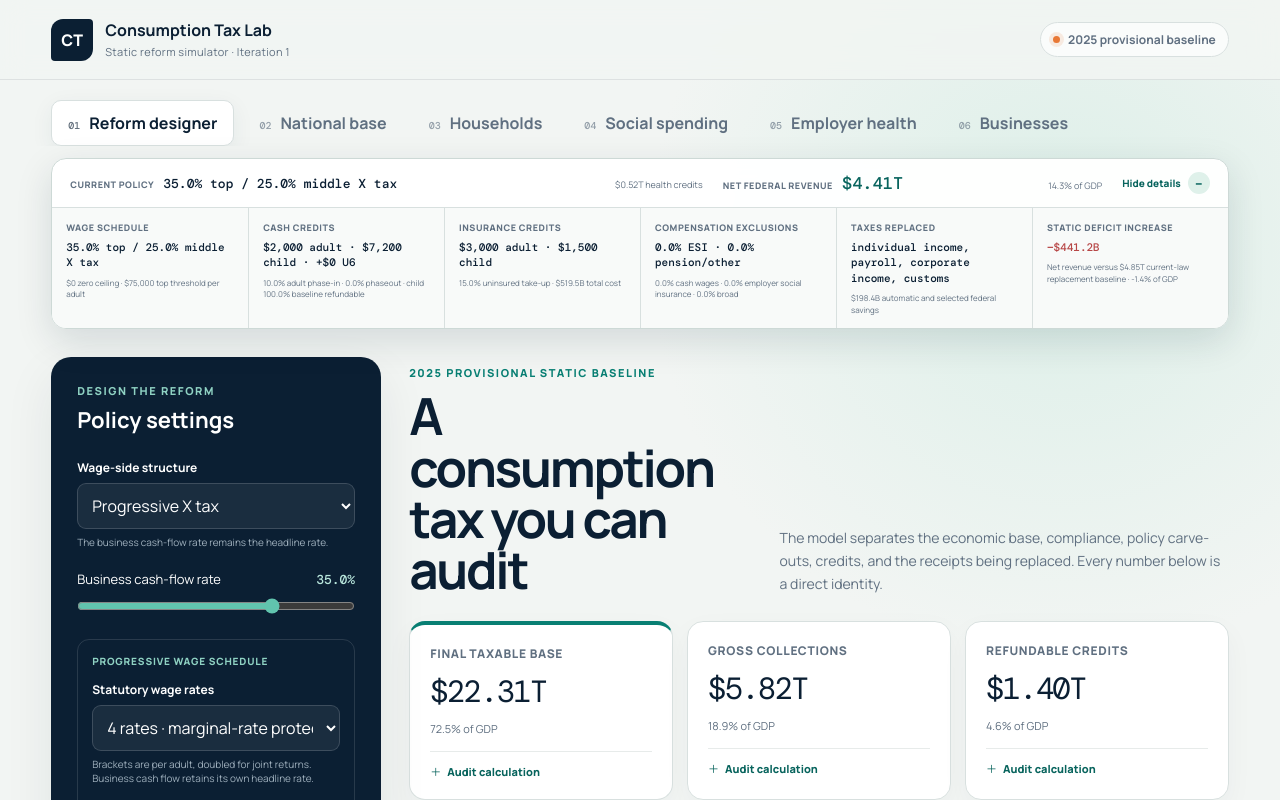
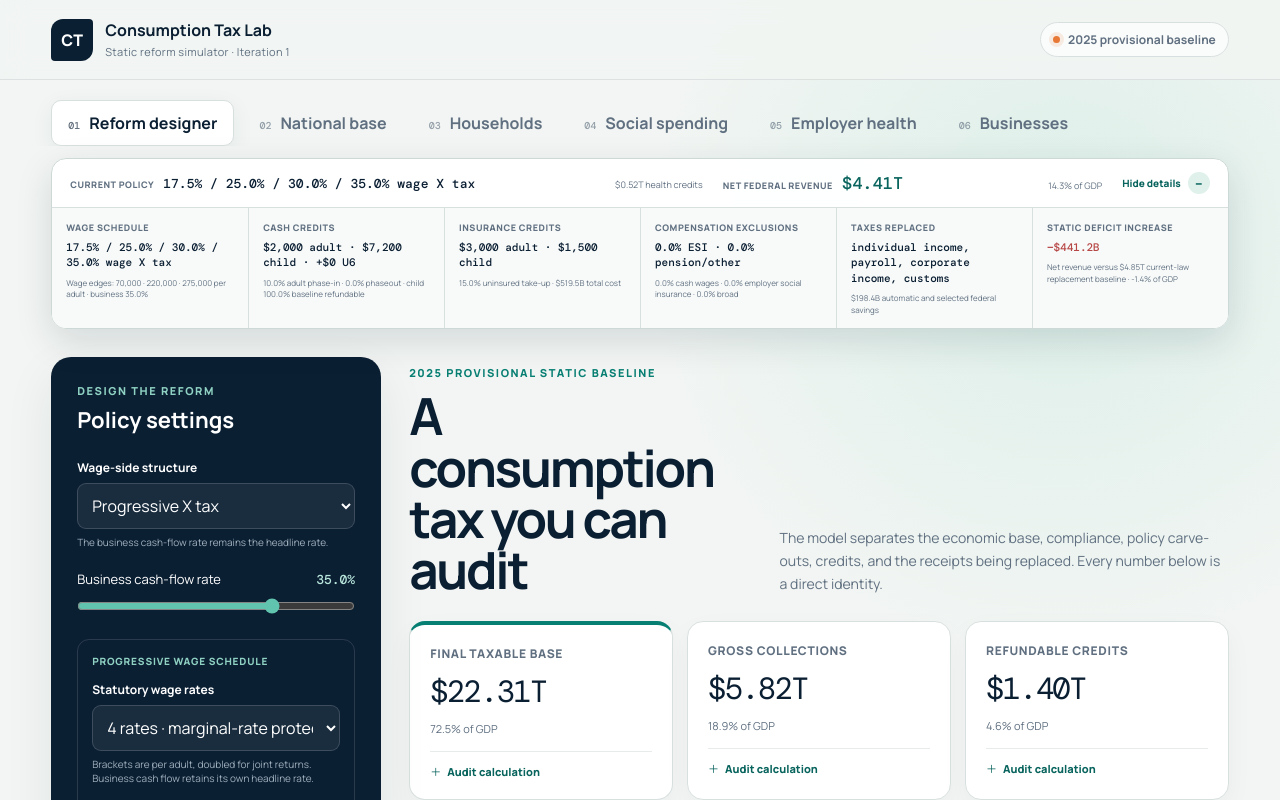
Before and after one commit to pcarlsgaard/tax_reform, a React (Vite) app: page / in a window 1280 px wide. Shown: the top 800 px of the page. Built offline with nearby package versions, Linux system fonts and the light colour scheme.

Commit message:
Summarize flexible wage brackets in compact policy dock

```diff
--- a/src/components/PolicyDock.tsx
+++ b/src/components/PolicyDock.tsx
@@ -1,5 +1,6 @@
 import type { HealthPolicySettings, MacroResult, ReformSettings, ReplacedTax } from '../model';
 import { moneyB, percent } from './format';
+import { wageScheduleLabel } from '../model';
 
 const taxLabels: Record<ReplacedTax, string> = {
   individualIncome: 'individual income',
@@ -23,9 +24,7 @@ export function PolicyDock({
   expanded: boolean;
   setExpanded: (expanded: boolean) => void;
 }) {
-  const structure = settings.wageTaxMode === 'flat'
-    ? `${percent(settings.rate)} flat X tax`
-    : `${percent(settings.rate)} top / ${settings.progressiveIntermediateStartPerAdult !== null ? `${percent(Math.min(settings.rate, settings.progressiveIntermediateRate))} intermediate / ` : ''}${percent(Math.min(settings.rate, settings.progressiveMiddleRate))} middle X tax`;
+  const structure = wageScheduleLabel(settings);
   const replaced = (Object.keys(taxLabels) as ReplacedTax[])
     .filter((key) => settings.replacedTaxes[key])
     .map((key) => taxLabels[key])
@@ -41,7 +40,11 @@ export function PolicyDock({
         <span className="policy-dock-toggle">{expanded ? 'Hide details' : 'Show details'} <i>{expanded ? '−' : '+'}</i></span>
       </button>
       {expanded && <div className="policy-dock-details">
-        <div><span>Wage schedule</span><strong>{structure}</strong><small>{settings.wageTaxMode === 'progressive' ? `$${settings.progressiveZeroBracketPerAdult.toLocaleString()} zero ceiling · ${settings.progressiveIntermediateStartPerAdult !== null ? `$${settings.progressiveIntermediateStartPerAdult.toLocaleString()} intermediate · ` : ''}$${settings.progressiveTopBracketPerAdult.toLocaleString()} top threshold per adult` : 'Wages and business cash flow use the same rate'}</small></div>
+        <div><span>Wage schedule</span><strong>{structure}</strong><small>{settings.wageTaxMode === 'progressive'
+          ? settings.progressiveWageBrackets?.length
+            ? `Wage edges: ${settings.progressiveWageBrackets.slice(0, -1).map(b => `${(b.upperPerAdult ?? 0).toLocaleString()}`).join(' · ')} per adult · business ${percent(settings.rate)}`
+            : `${settings.progressiveZeroBracketPerAdult.toLocaleString()} zero ceiling · ${settings.progressiveTopBracketPerAdult.toLocaleString()} top threshold per adult (legacy)`
+          : 'Wages and business cash flow use the same rate'}</small></div>
         <div><span>Cash credits</span><strong>${settings.adultCredit.toLocaleString()} adult · ${settings.childCredit.toLocaleString()} child · +${(settings.under6ChildCredit ?? 0).toLocaleString()} U6</strong><small>{settings.adultCreditMode === 'earned' ? `${percent(settings.adultCreditPhaseInRate)} adult phase-in · ${percent(settings.adultCreditPhaseOutRate)} phaseout` : 'Universal adult credit'} · child {percent(childBaselineRefundable)} baseline refundable</small></div>
         <div><span>Insurance credits</span><strong>${healthPolicy.adultHealthCredit.toLocaleString()} adult · ${healthPolicy.childHealthCredit.toLocaleString()} child</strong><small>{percent(healthPolicy.uninsuredTakeUpRate)} uninsured take-up · {billions(result.insuranceCreditCost)} total cost</small></div>
         <div><span>Compensation exclusions</span><strong>{percent(settings.employerHealthInsuranceExemptionShare)} ESI · {percent(settings.employerPensionOtherInsuranceExemptionShare)} pension/other</strong><small>{percent(settings.cashWageExemptionShare)} cash wages · {percent(settings.employerSocialInsuranceExemptionShare)} employer social insurance · {percent(settings.exemptionShare)} broad</small></div>
```
